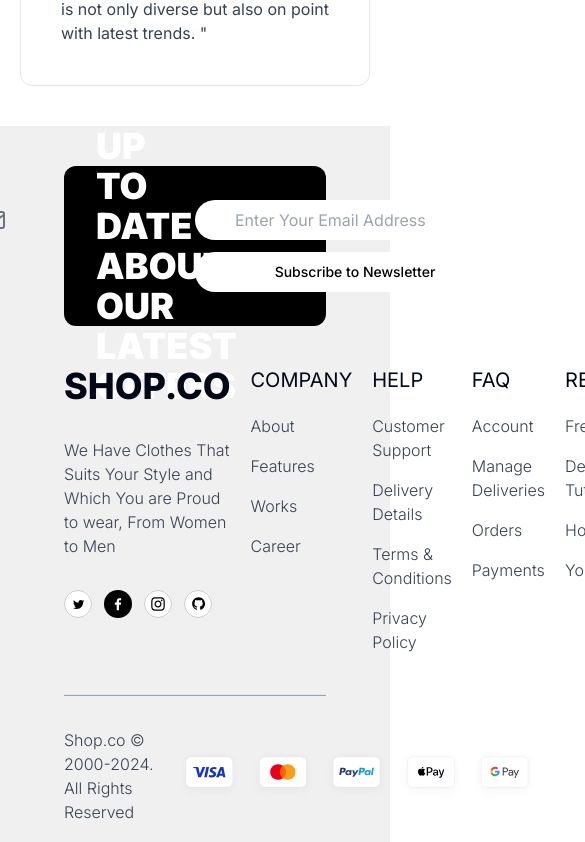
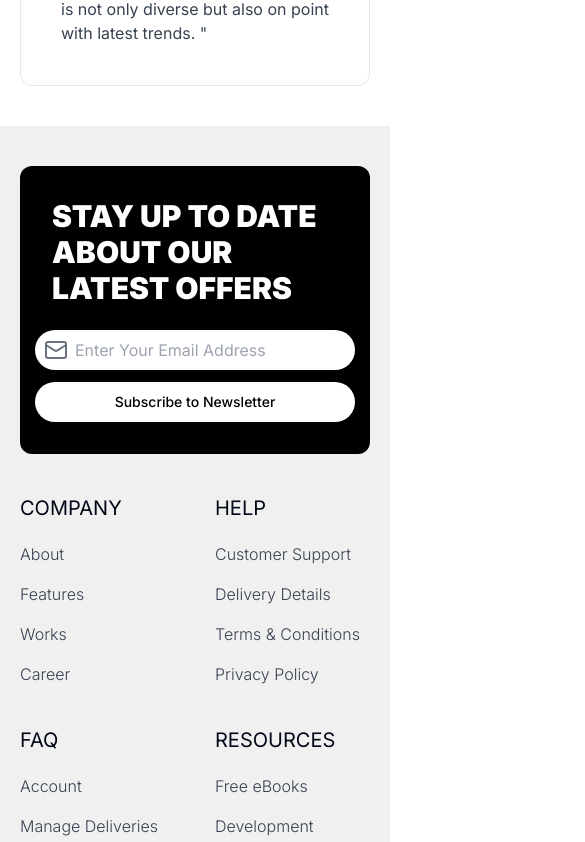
Before and after one commit to akashkennedy/shop.co, a Next.js app: page / in a window 390 px wide. Shown: the part 4000-4842 px from the top of the page, 585 px wide, since content can reach past the window. Built offline with nearby package versions, Linux system fonts and the light colour scheme.

Commit message:
Responsive for Mobile Devices

```diff
--- a/components/Footer.tsx
+++ b/components/Footer.tsx
@@ -4,14 +4,14 @@ import { Mail } from "lucide-react";
 
 const Footer = () => {
   return (
-    <footer className="bg-[#F0F0F0] w-full py-10 pb-10 px-16">
-      <section className="h-40 w-full rounded-xl bg-black p-8 flex justify-between items-center mb-10">
-        <h1 className="text-4xl font-black text-white w-1/2">
+    <footer className="bg-[#F0F0F0] w-full py-10 pb-10 px-5 lg:px-16">
+      <section className="h-72 gap-2 lg:h-40 w-full rounded-xl bg-black p-8 flex flex-col lg:flex-row justify-between items-center mb-10">
+        <h1 className="w-full text-3xl lg:text-4xl font-black text-white lg:w-1/2">
           STAY UP TO DATE ABOUT OUR LATEST OFFERS
         </h1>
         <div className="flex flex-col items-center gap-3 w-80">
           <div className="flex items-center">
-            <Mail className="text-gray-500 absolute right-96" />
+            <Mail className="text-gray-500 absolute left-11 lg:right-96 lg:left-auto" />
             <input
               type="email"
               required
@@ -27,8 +27,8 @@ const Footer = () => {
           </Button>
         </div>
       </section>
-      <div className="flex gap-5 justify-between my-10">
-        <div className="flex flex-col w-72 gap-8">
+      <div className="grid grid-cols-2 gap-10 lg:flex lg:gap-5 justify-between my-10">
+        <div className="hidden lg:flex flex-col w-72 gap-8">
           <h3 className="font-extrabold text-4xl">SHOP.CO</h3>
           <p className="text-gray-700 font-light">
             We Have Clothes That Suits Your Style and Which You are Proud to
@@ -103,8 +103,8 @@ const Footer = () => {
         </div>
       </div>
       <hr className="bg-gray-400 h-[2px]" />
-      <div className="flex mt-8 justify-between items-center">
-        <p className="text-gray-700 font-light">
+      <div className="block lg:flex mt-8 justify-between items-center">
+        <p className="text-center lg:text-left my-3 lg:my-0 text-gray-700 font-light">
           Shop.co &copy; 2000-2024. All Rights Reserved
         </p>
         <div className="flex justify-between gap-2">
```
